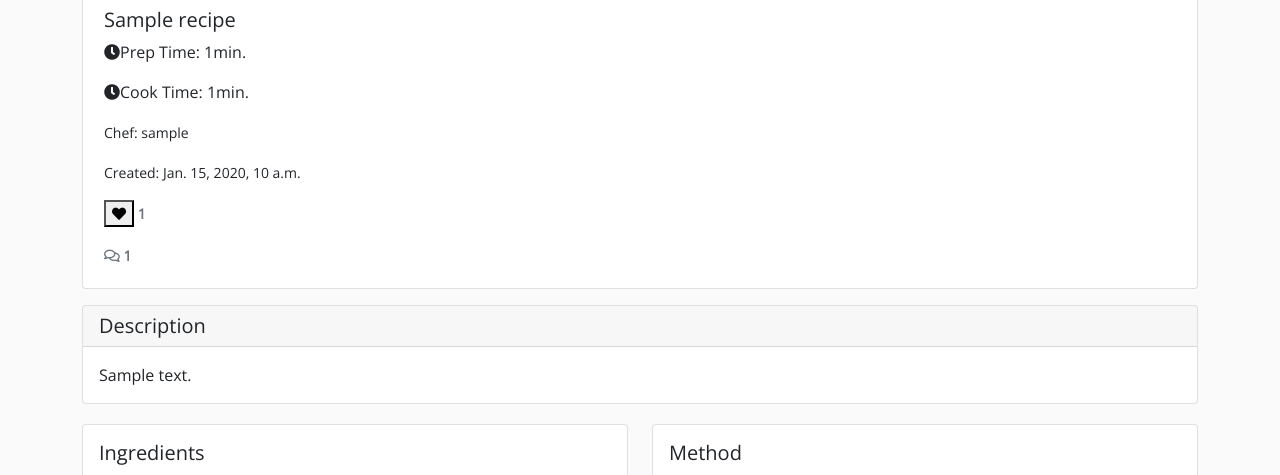
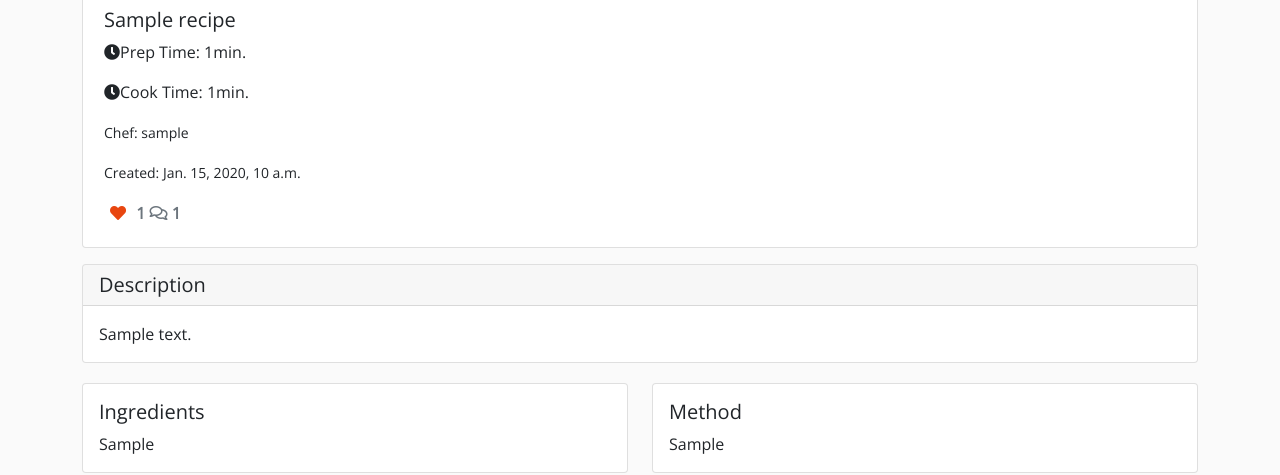
Before and after one commit to Marcosmgs/EFH-CommunityProject, a Django app: a page that uses templates/recipe_detail.html in a window 1280 px wide. Shown: the part 433-908 px from the top of the page. Run offline with Django 3.2, Linux system fonts and the light colour scheme; a user stored in the database is signed in; tables that the repository leaves empty hold one stand-in row (values such as "Sample post"); some libraries are stand-ins or nearby versions.

Commit message:
Corrected typo erros on views & style likes

```diff
--- a/recipes/views.py
+++ b/recipes/views.py
@@ -71,9 +71,9 @@ class RecipeLike(View):
     def post(self, request, slug):
         recipe = get_object_or_404(Recipe, slug=slug)
 
-        if post.likes.filter(id=request.user.id).exists():
-            post.likes.remove(request.user)
+        if recipe.likes.filter(id=request.user.id).exists():
+            recipe.likes.remove(request.user)
         else:
-            post.likes.add(request.user)
+            recipe.likes.add(request.user)
 
-        return HttpResponseRedirect(reverse('recipe_detail', args=[slug]))
+        return HttpResponseRedirect(reverse('recipe_details', args=[slug]))
--- a/static/css/style.css
+++ b/static/css/style.css
@@ -207,3 +207,16 @@ hr.line-break {
     font-weight: bolder;
     text-decoration: underline;
 }
+
+.btn-like {
+    color: #E84610;
+    border: none;
+    background: transparent;
+}
+
+.btn-like:hover,
+.btn-like:active {
+    color: #E84610;
+    background: transparent;
+    border: none;
+}
--- a/templates/recipe_detail.html
+++ b/templates/recipe_detail.html
@@ -21,9 +21,7 @@
                     <p class="card-text"><small class="text-body-secondary"><span>Chef: {{ recipe.author }}</span></small></p>
                     <p class="card-text"><small class="text-body-secondary"><span>Created: {{ recipe.created_on }}</span></small></p>
                     <!-- Likes and Comments counter -->
-                    <p class="card-text d-inline">
-                        <small class="text-body-secondary">
-                            <strong>
+                    <strong class="text-body-secondary">
                         {% if user.is_authenticated %}
                         <form class="d-inline" action="{% url 'recipe_like' recipe.slug %}" method="POST">
                             {% csrf_token %}
@@ -45,18 +43,12 @@
                         {% endif %}
                         <span class="text-secondary">{{ recipe.number_of_likes }}</span>
                     </strong>
-                        </small>
-                    </p>
-                    <p class="card-text d-inline">
-                        <small class="text-body-secondary">
+                        <strong class="text-body-secondary">
                         {% with comments.count as total_comments %}
-                            <strong class="text-secondary">
-                                <i class="far fa-comments"></i>
-                                {{ total_comments }}
+                            <span class="text-secondary"><i class="far fa-comments"></i></span>
+                            <span class="text-secondary">{{ total_comments }}</span>
+                        {% endwith %}
                     </strong>
-                        {% endwith %}
-                        </small>
-                    </p>
                 </div>
             </div>
         </div>
```
Lines whose indentation alone changed are shown as unchanged.
